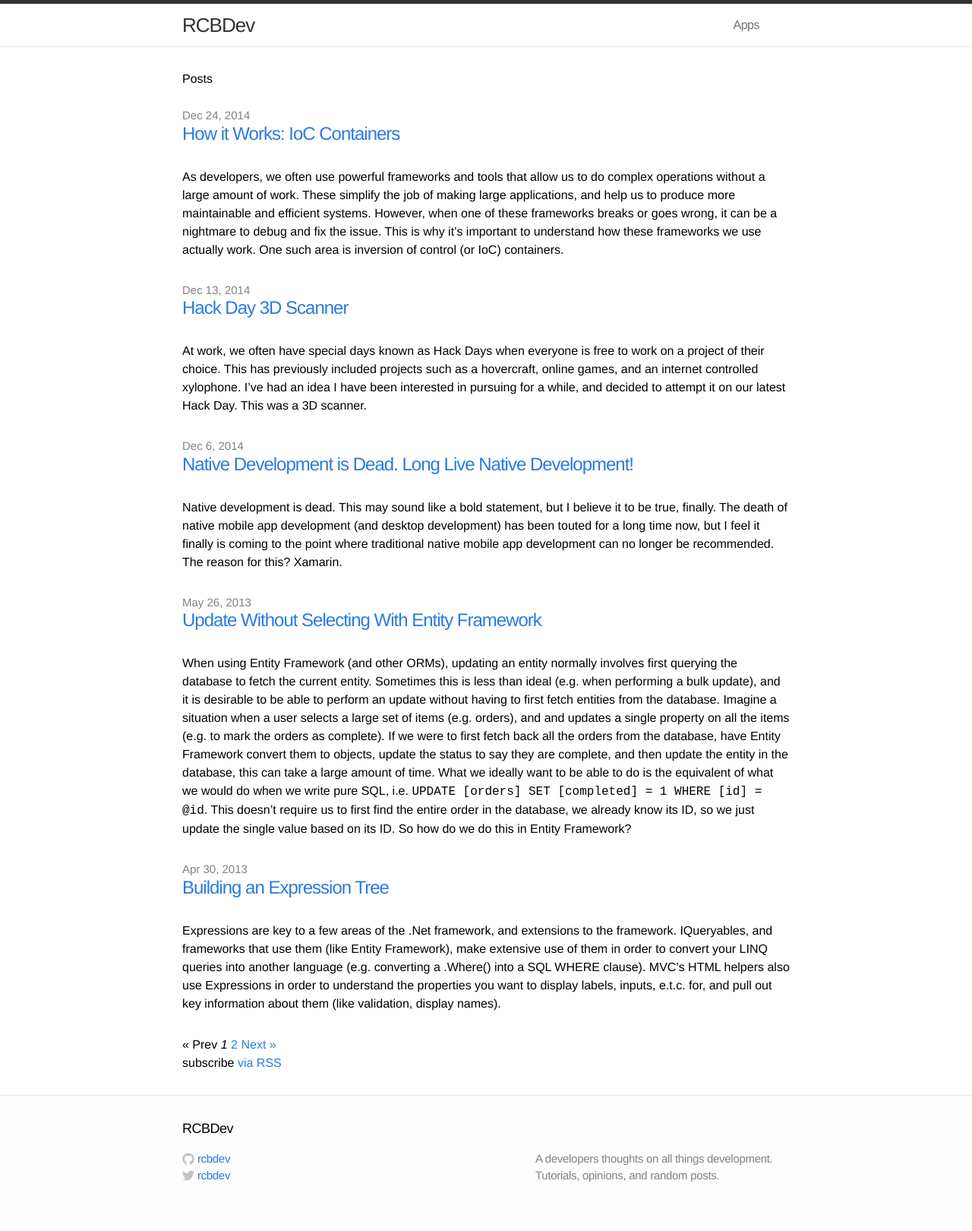
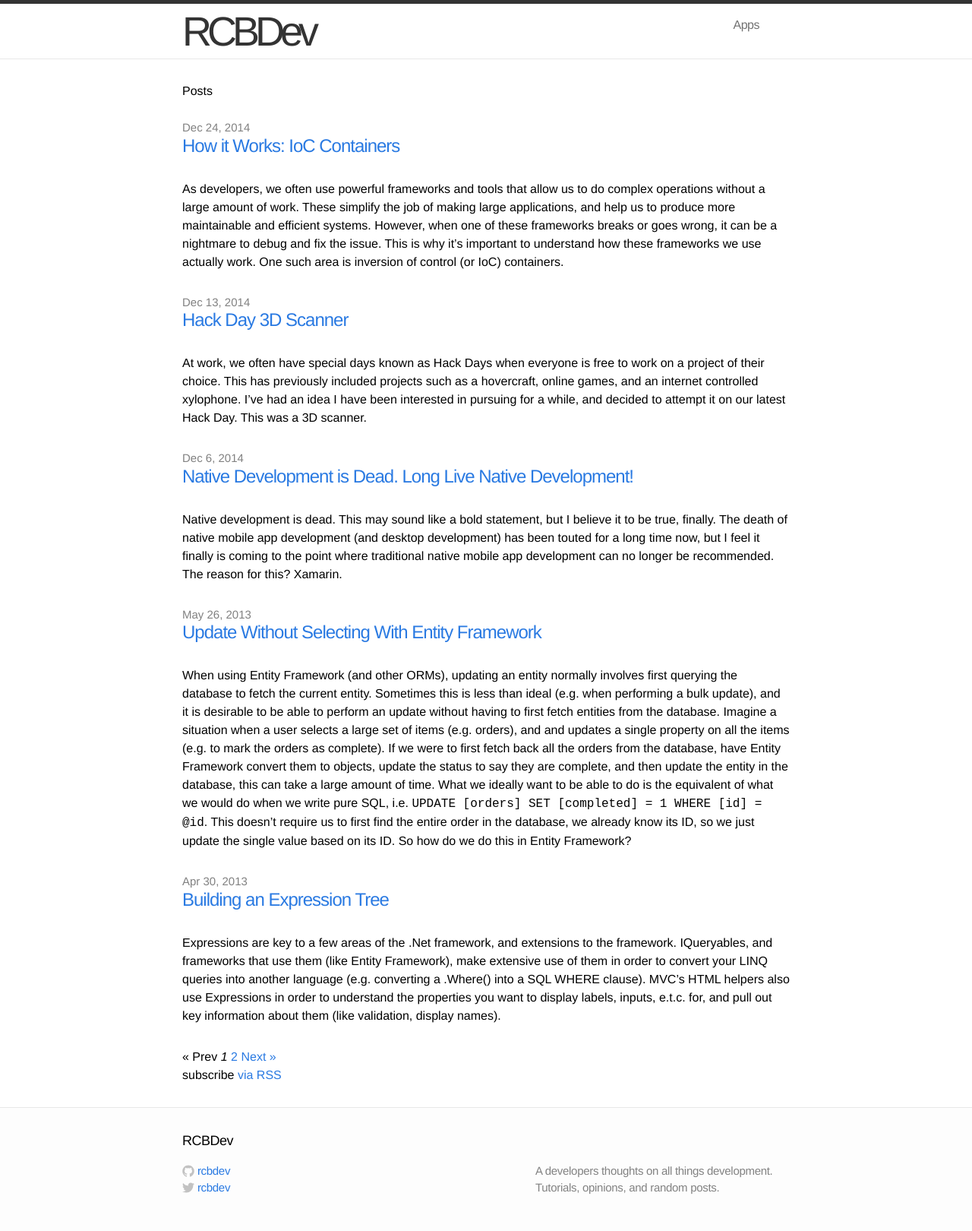
Before and after one commit to rcbdev/blog, a Jekyll site: the page built from index.html, in a window 1280 px wide. Shown: the whole page at 76% size. Built offline with Jekyll 4.4.1, drawn with Linux system fonts in a browser that asks for light colours; the list of posts is cut into pages by our own code.

Commit message:
Changed site title styling

```diff
--- a/css/main.css
+++ b/css/main.css
@@ -52,10 +52,10 @@ a:visited { color: #205caa; }
 .site-title:visited {
   display: block;
   color: #333;
-  font-size: 26px;
-  letter-spacing: -1px;
+  font-size: 54px;
+  letter-spacing: -6px;
   float: left;
-  line-height: 56px;
+  line-height: 72px;
   position: relative;
   z-index: 1;
 }
```
